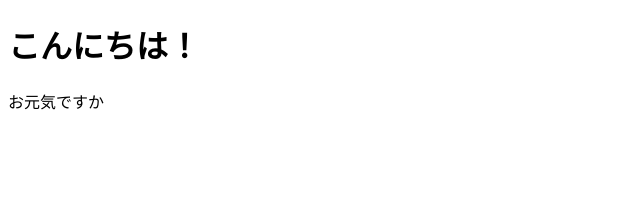
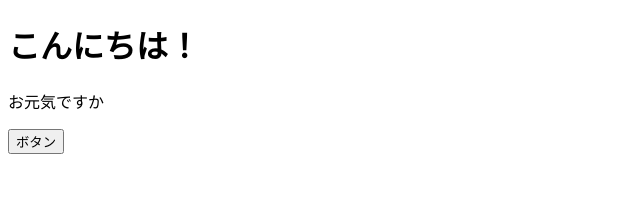
Before and after one commit to hiiragi0o/my-app, a React (Create React App) app: page / in a window 1280 px wide. Shown: the top 219 px of the page, without its empty margins (0-640 px from the left). Built offline with nearby package versions, Linux system fonts and the light colour scheme.

Commit message:
ボタンの追加

```diff
--- a/src/App.jsx
+++ b/src/App.jsx
@@ -1,8 +1,14 @@
 export const App = () => {
+    // ボタンを押した時に実行する関数を定義
+    const onClickButton = () => {
+        alert();
+    };
     return (
         <>
             <h1>こんにちは！</h1>
             <p>お元気ですか</p>
+            {/* 波括弧を使えば、HTMLの中にJavaScript を書ける */}
+            <button onClick={onClickButton}>ボタン</button>
         </>
     );
 };
```
